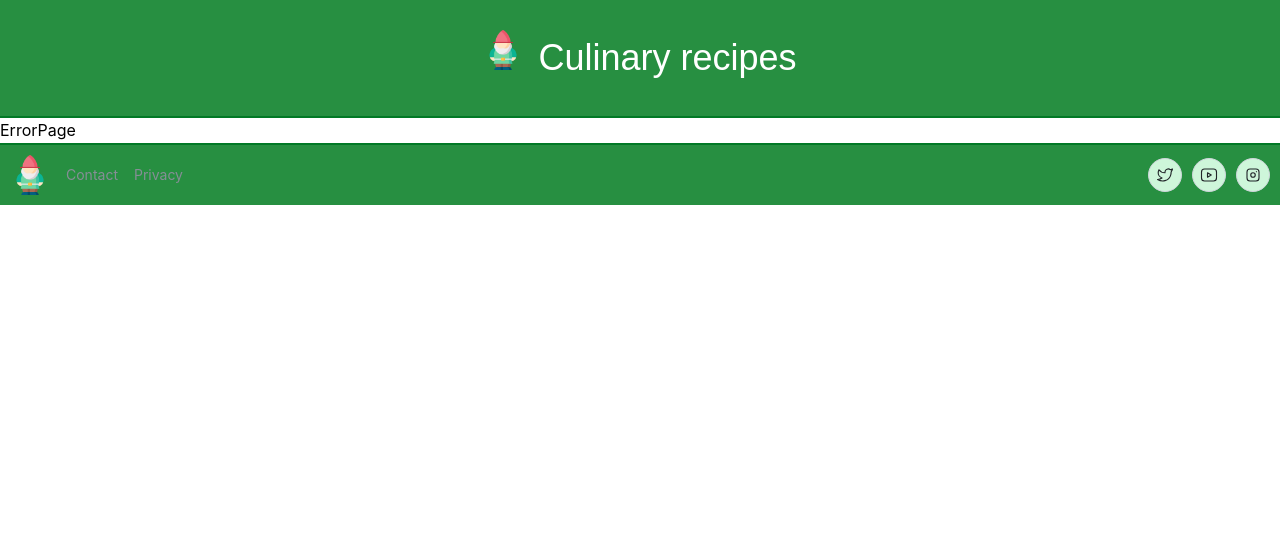
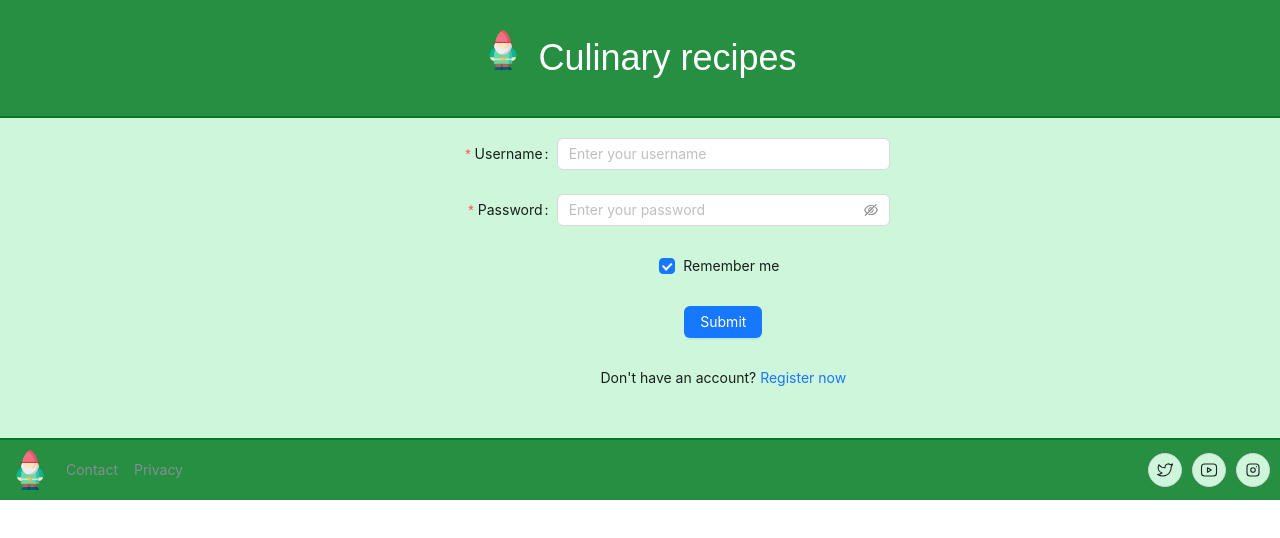
Before and after one commit to askull0/CookingWebApp, a React (Create React App) app in the folder client/: page /signin in a window 1280 px wide. Shown: the top 538 px of the page. Built offline with nearby package versions, Linux system fonts and the light colour scheme.

Commit message:
Dodanie Sign in, Register; Ulepszona wersja z Opcja rate&Comment

```diff
--- a/client/src/App.css
+++ b/client/src/App.css
@@ -15,7 +15,6 @@ body {
 }
 
 .content {
-
     padding: 20px;
     font-size: 18px;
     line-height: 1.6;
@@ -72,6 +71,7 @@ body {
     margin: 10px;
 }
 
+
 @media all and (max-width: 600px) {
     .header {
         font-size: 24px;
@@ -93,4 +93,8 @@ body {
     .search-input {
         width: 130%;
     }
+
+    .sign-in {
+        width: 50%;
+    }
 }
--- a/client/src/components/CulinaryRecipes.tsx
+++ b/client/src/components/CulinaryRecipes.tsx
@@ -1,19 +1,18 @@
 import type {CSSProperties} from 'react';
-import React, {useState} from 'react';
+import React from 'react';
 import {CaretRightOutlined, ClockCircleOutlined} from '@ant-design/icons';
 import type {CollapseProps} from 'antd';
-import {Collapse, theme, Tooltip} from 'antd';
-import {ActionIcon, Rating} from "@mantine/core";
+import {Collapse, Rate, theme, Tooltip} from 'antd';
+import {ActionIcon} from "@mantine/core";
 import {SearchCulinaryRecipes} from "../features/Recipe/SearchCulinaryRecipes";
 import {IconTablePlus} from "@tabler/icons-react";
 import {useNavigate} from "react-router-dom";
+import {OpinionButton} from "./OpinionButton";
 
 
 const text = `sth in the way`;
-const getItems: (panelStyle: CSSProperties,
-                 values: number[],
-                 setValues: React.Dispatch<React.SetStateAction<number[]>>
-) => CollapseProps['items'] = (panelStyle, values, setValues) => [
+const getItems: (panelStyle: CSSProperties
+) => CollapseProps['items'] = (panelStyle) => [
     {
         key: '1',
         label: 'This is panel header 1',
@@ -21,12 +20,14 @@ const getItems: (panelStyle: CSSProperties,
             <>
                 <p>{text}</p>
                 <div style={{display: 'flex', justifyContent: 'space-between', alignItems: 'flex-end'}}>
-                    <Rating value={values[0]} onChange={(value) => setValues([value, values[1], values[2]])}/>
+                    <Rate disabled defaultValue={2}/>
                     <Tooltip title="Preparation time">
                         <ClockCircleOutlined style={{marginRight: '10px'}}/>
                         <span>5 min</span>
                     </Tooltip>
+                    <OpinionButton index={0}/>
                 </div>
+
             </>
         ),
         style: panelStyle,
@@ -38,11 +39,13 @@ const getItems: (panelStyle: CSSProperties,
             <>
                 <p>{text}</p>
                 <div style={{display: 'flex', justifyContent: 'space-between', alignItems: 'flex-end'}}>
-                    <Rating value={values[1]} onChange={(value) => setValues([values[0], value, values[2]])}/>
+                    <Rate disabled defaultValue={4}/>
                     <Tooltip title="Preparation time">
                         <ClockCircleOutlined style={{marginRight: '8px'}}/>
                         <span>50 min</span>
                     </Tooltip>
+                    <OpinionButton index={1}/>
+
                 </div>
             </>
         ),
@@ -55,11 +58,13 @@ const getItems: (panelStyle: CSSProperties,
             <>
                 <p>{text}</p>
                 <div style={{display: 'flex', justifyContent: 'space-between', alignItems: 'flex-end'}}>
-                    <Rating value={values[2]} onChange={(value) => setValues([values[0], values[1], value])}/>
+                    <Rate disabled defaultValue={5}/>
                     <Tooltip title="Preparation time">
                         <ClockCircleOutlined style={{marginRight: '8px'}}/>
                         <span>20 min</span>
                     </Tooltip>
+                    <OpinionButton index={2}/>
+
                 </div>
             </>
         ),
@@ -70,7 +75,6 @@ const getItems: (panelStyle: CSSProperties,
 
 export const CulinaryRecipes = () => {
     const {token} = theme.useToken();
-    const [values, setValues] = useState([0, 0, 0]);
 
     const panelStyle: React.CSSProperties = {
         marginBottom: 24,
@@ -97,7 +101,7 @@ export const CulinaryRecipes = () => {
             <Collapse
                 bordered={false}
                 expandIcon={({isActive}) => <CaretRightOutlined rotate={isActive ? 90 : 0}/>}
-                items={getItems(panelStyle, values, setValues)}
+                items={getItems(panelStyle)}
             />
         </div>
     );
--- a/client/src/components/Header.tsx
+++ b/client/src/components/Header.tsx
@@ -6,5 +6,6 @@ export const Header = () => {
             <img src={logoImage} alt="logo" className="logo"/>
             Culinary recipes
         </div>
+
     )
 }
--- a/client/src/components/Layout.tsx
+++ b/client/src/components/Layout.tsx
@@ -1,7 +1,6 @@
 import {Outlet} from "react-router-dom";
 import {Header} from "./Header";
 import {Footer} from "./Footer";
-
 
 export const Layout = () => {
     return (
--- /dev/null
+++ b/client/src/components/OpinionButton.tsx
@@ -0,0 +1,42 @@
+import React, {useState} from "react";
+import {Button, Input, Modal, Rate} from "antd";
+
+export const OpinionButton = ({index}: {
+    index: number;
+}) => {
+    const [modalVisible, setModalVisible] = useState(false);
+    const [ratingValue, setRatingValue] = useState(0);
+    const [comment, setComment] = useState("");
+    const showModal = () => {
+        setModalVisible(true);
+    };
+
+    const handleOk = () => {
+        setRatingValue(0);
+        setComment("");
+        setModalVisible(false);
+
+    };
+
+    const handleCancel = () => {
+        setRatingValue(0);
+        setComment("");
+        setModalVisible(false);
+    };
+
+    return (
+        <div>
+            <div style={{display: 'flex', justifyContent: 'space-between', alignItems: 'flex-end'}}>
+                <Button type="primary" onClick={showModal} style={{backgroundColor: '#027926'}}>
+                    Rate & Comment
+                </Button>
+            </div>
+
+            <Modal title={`Ocen i skomentuj`} open={modalVisible} onOk={handleOk}
+                   onCancel={handleCancel}>
+                <p>Ocena: <Rate value={ratingValue} onChange={(value) => setRatingValue(value)}/></p>
+                <p>Komentarz:<Input value={comment} onChange={(e) => setComment(e.target.value)}/></p>
+            </Modal>
+        </div>
+    );
+};
--- /dev/null
+++ b/client/src/features/Recipe/RegisterPage.tsx
@@ -0,0 +1,46 @@
+import {useForm} from '@mantine/form';
+import {PasswordInput, Group, Button, Box, TextInput} from '@mantine/core';
+
+export const RegisterPage = () => {
+    const form = useForm({
+        initialValues: {
+            password: '',
+            confirmPassword: '',
+            username: '',
+        },
+
+        validate: {
+            username: (value) => (value.length < 3 ? 'Username must have at least 3 letters' : null),
+            confirmPassword: (value, values) =>
+                value !== values.password ? 'Passwords did not match' : null,
+        },
+    });
+
+    return (
+        <div className="content">
+            <Box maw={340} mx="auto" className="sign-in">
+                <form onSubmit={form.onSubmit((values) => console.log(values))}>
+                    <TextInput
+                        label="Username"
+                        placeholder="Enter your username"
+                        {...form.getInputProps('username')}
+                    />
+                    <PasswordInput
+                        label="Password"
+                        placeholder="Password"
+                        {...form.getInputProps('password')}
+                    />
+                    <PasswordInput
+                        mt="sm"
+                        label="Confirm password"
+                        placeholder="Confirm password"
+                        {...form.getInputProps('confirmPassword')}
+                    />
+                    <Group mt="md" style={{justifyContent: 'center'}}>
+                        <Button type="submit">Submit</Button>
+                    </Group>
+                </form>
+            </Box>
+        </div>
+    );
+}
--- /dev/null
+++ b/client/src/features/Recipe/SignInPage.tsx
@@ -0,0 +1,73 @@
+import React from 'react';
+import {Button, Checkbox, Form, Input} from 'antd';
+import {Link} from "react-router-dom";
+
+const onFinish = (values: any) => {
+    console.log('Success:', values);
+};
+
+const onFinishFailed = (errorInfo: any) => {
+    console.log('Failed:', errorInfo);
+};
+
+type FieldType = {
+    username?: string;
+    password?: string;
+    remember?: string;
+};
+
+export const SignInPage = () => {
+    return (
+        <div className="content">
+            <Form className="sign-in"
+                  name="basic"
+                  labelCol={{span: 8}}
+                  wrapperCol={{span: 16}}
+                  style={{maxWidth: 500, margin: 'auto'}}
+                  initialValues={{remember: true}}
+                  onFinish={onFinish}
+                  onFinishFailed={onFinishFailed}
+                  autoComplete="off"
+            >
+                <Form.Item<FieldType>
+                    label="Username"
+                    name="username"
+                    rules={[{required: true, message: 'Please input your username!'}]}
+                >
+                    <Input placeholder="Enter your username"/>
+                </Form.Item>
+
+                <Form.Item<FieldType>
+                    label="Password"
+                    name="password"
+                    rules={[{required: true, message: 'Please input your password!'}]}
+                >
+                    <Input.Password placeholder="Enter your password"/>
+                </Form.Item>
+
+                <Form.Item<FieldType>
+                    className="sign-in"
+                    name="remember"
+                    valuePropName="checked"
+                    wrapperCol={{offset: 8, span: 16}}
+                >
+                    <Checkbox>Remember me</Checkbox>
+                </Form.Item>
+
+                <Form.Item
+                    className="sign-in"
+                    wrapperCol={{offset: 8, span: 16}}>
+                    <Button type="primary" htmlType="submit">
+                        Submit
+                    </Button>
+                </Form.Item>
+                <Form.Item
+                    className="sign-in"
+                    wrapperCol={{offset: 8, span: 16}}>
+                    Don't have an account? <Link to="/register">Register now</Link>
+                </Form.Item>
+            </Form>
+
+        </div>
+    );
+};
```
Also changed, not shown: client/src/features/Routing.tsx (+5 -3 lines).
